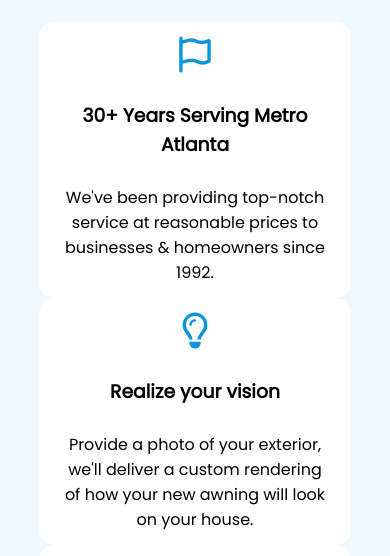
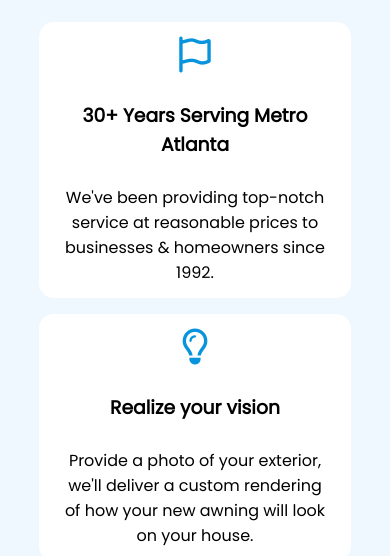
Before and after one commit to mnsooralee/digital-world-with-vj, a plain HTML site: page index.html in a window 390 px wide. Shown: the part 226-782 px from the top of the page. Drawn offline with Linux system fonts and the light colour scheme.

Commit message:
Update style.css

```diff
--- a/assets/style.css
+++ b/assets/style.css
@@ -152,6 +152,9 @@ i {
     #sidebtn {
         display: block;
     }
+    .container {
+        gap: 1rem;
+    }
 }
 
 
```
